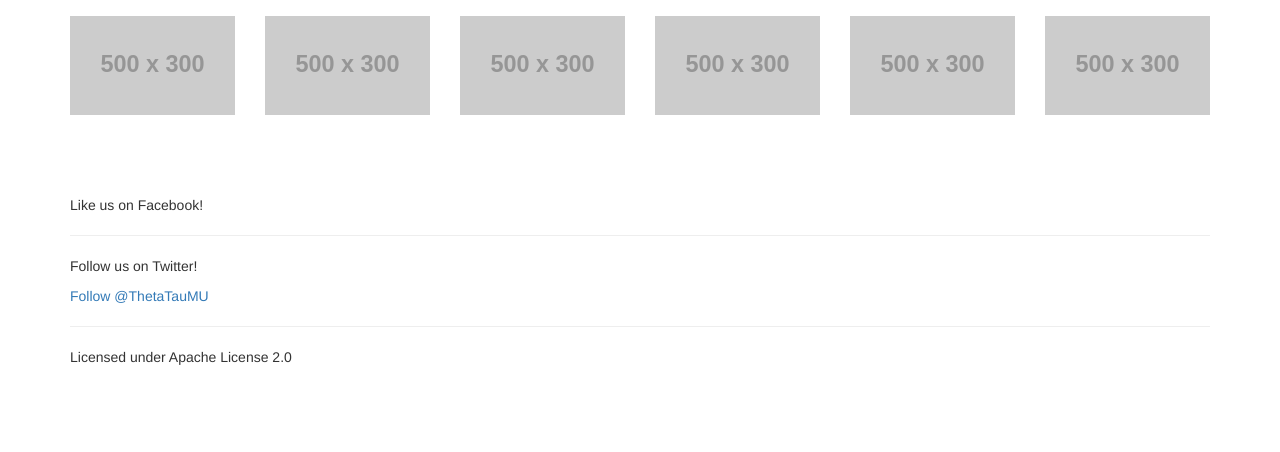
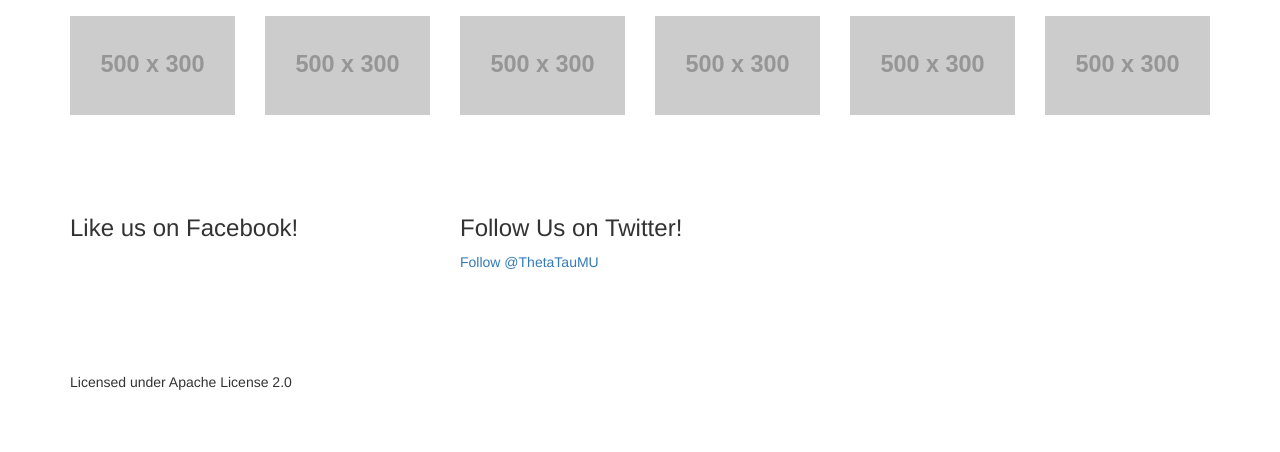
Before and after one commit to ThetaTauMiami/ThetaTauMiami-old, a Django app: page /info/ in a window 1280 px wide. Shown: the part 1304-1756 px from the top of the page. Before the commit the page ends 1669 px from the top, so only its background shows below. Run offline with Django 3.2, Linux system fonts and the light colour scheme; data comes from the database, SQL or seed files in the repository; grey boxes labelled with a size stand in for pictures from a placeholder-image service; parts of the project's set-up code (start-up, migrations or seed data) failed here and were passed over; some libraries are stand-ins or nearby versions.

Commit message:
Some small formatting changes to the social media links.
Social media links added to a django template box so they can be
overridden where appropriate.

```diff
--- a/templates/base.html
+++ b/templates/base.html
@@ -67,31 +67,28 @@
 
 	{% endblock %}
 
-
-
-	<div class="container">
-		<footer>
+	{% block socialmedia %}
+	<div class="section">
+		<div class="container">
 			<div class="row">
-				<div class="col-lg-12">
-					<p>Like us on Facebook!</p>
+				<div class="col-lg-4 col-md-4">
+					<h3>
+						Like us on Facebook!
+					</h3>
 					<div class="fb-like" data-href="https://www.facebook.com/ThetaTauMU" data-layout="standard" data-action="like" data-show-faces="false" data-share="false"></div>
-					<hr />
-					<p>Follow us on Twitter!</p>
+				</div>
+				<div class="col-lg-4 col-md-4">
+					<h3>
+						Follow Us on Twitter!
+					</h3>
 					<a href="https://twitter.com/ThetaTauMU" class="twitter-follow-button" data-show-count="false">Follow @ThetaTauMU</a>
-					<hr />
-					<p>Licensed under Apache License 2.0</p>
 				</div>
 			</div>
-		</footer>
+		<!-- /.row -->
+		</div>
+	</div>
 
-	</div>
-	<!-- /.container -->
-
-	<!-- JavaScript -->
-	<script src="//ajax.googleapis.com/ajax/libs/jquery/1.10.2/jquery.min.js"></script>
-	<script src="//netdna.bootstrapcdn.com/bootstrap/3.0.3/js/bootstrap.min.js"></script>
-	<script src="//s3.amazonaws.com/thetatau-miami/js/modern-business.js"></script>
-		<!-- Facebook like button -->
+	<!-- Facebook like button -->
 	<div id="fb-root"></div>
 	<script>
 		(function(d, s, id) {
@@ -108,6 +105,27 @@
 	<!-- Twitter Follow Button -->
 	<script>!function(d,s,id){var js,fjs=d.getElementsByTagName(s)[0],p=/^http:/.test(d.location)?'http':'https';if(!d.getElementById(id)){js=d.createElement(s);js.id=id;js.src=p+'://platform.twitter.com/widgets.js';fjs.parentNode.insertBefore(js,fjs);}}(document, 'script', 'twitter-wjs');</script>
 	<!-- End Twitter Follow Button -->
+
+	{% endblock %}
+
+	{% block license %}
+	<div class="container">
+		<footer>
+			<div class="row">
+				<div class="col-lg-12">
+					<p>Licensed under Apache License 2.0</p>
+				</div>
+			</div>
+		</footer>
+
+	</div>
+	<!-- /.container -->
+	{% endblock %}
+
+	<!-- JavaScript -->
+	<script src="//ajax.googleapis.com/ajax/libs/jquery/1.10.2/jquery.min.js"></script>
+	<script src="//netdna.bootstrapcdn.com/bootstrap/3.0.3/js/bootstrap.min.js"></script>
+	<script src="//s3.amazonaws.com/thetatau-miami/js/modern-business.js"></script>
 	<!-- End JavaScript -->
 
 </body>
```
